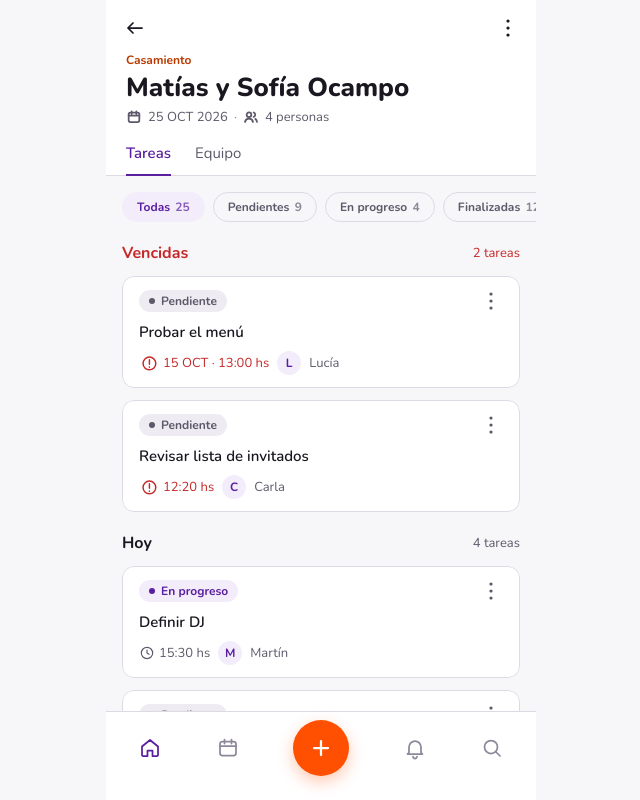
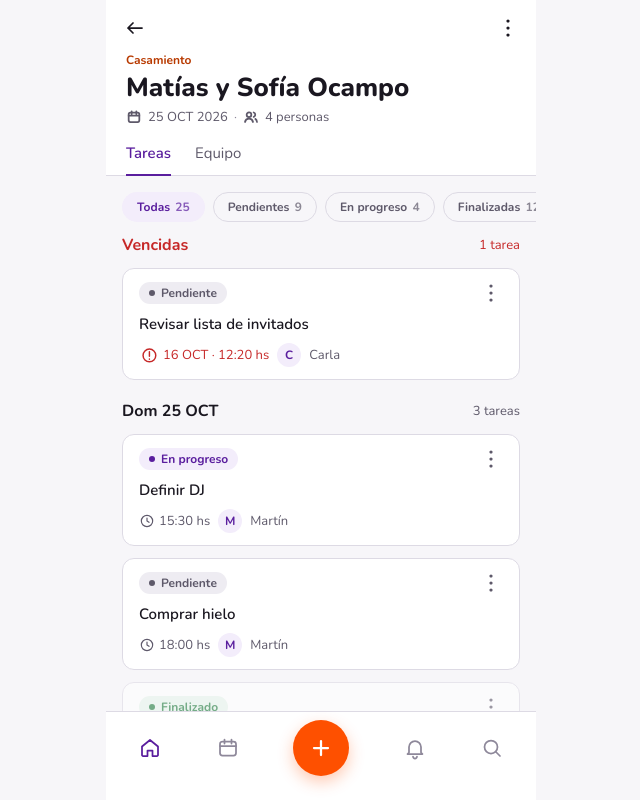
Before and after one commit to nicotirenni/chellengeux, a React (Vite) app: page / in a window 1280 px wide. Both pictures are taken after a click on the button 640 px from the left and 223 px from the top of the page. Shown: the whole page, without its empty margins (319-959 px from the left). Built offline with nearby package versions, Linux system fonts and the light colour scheme.

Commit message:
Lista por día del evento, una vencida, y deslizar con translateX sobre la capa Eliminar
Co-Authored-By: Claude Opus 5.5 <noreply@anthropic.com>
Claude-Session: https://claude.ai/code/session_01UkbFVWruwQMNfbMGh95ghE

```diff
--- a/src/components/TaskCard.css
+++ b/src/components/TaskCard.css
@@ -1,13 +1,10 @@
 .task { position: relative; }
 
-.task__clip {
-  position: relative; overflow: hidden; border-radius: var(--radius-md);
-  touch-action: pan-y;
-}
+.task__clip { position: relative; touch-action: pan-y; }
 
 .task__action {
-  position: absolute; top: 0; right: 0; bottom: 0;
-  background: var(--color-bg-danger);
+  position: absolute; top: 0; right: 0; bottom: 0; overflow: hidden;
+  background: var(--color-bg-danger); border-radius: var(--radius-md);
   display: flex; justify-content: flex-end;
 }
 .task__delete {
@@ -23,7 +20,7 @@
   padding: var(--spacing-sm) var(--spacing-md);
   background: var(--color-bg-surface);
   border: 1px solid var(--color-border-default); border-radius: var(--radius-md);
-  cursor: pointer; user-select: none; -webkit-user-select: none;
+  cursor: pointer; user-select: none; -webkit-user-select: none; touch-action: pan-y; will-change: transform;
   -webkit-tap-highlight-color: transparent;
 }
 .task__content:focus-visible { outline: 2px solid var(--color-border-accent); outline-offset: 2px; }
--- a/src/components/TaskCard.tsx
+++ b/src/components/TaskCard.tsx
@@ -18,7 +18,7 @@ type Props = {
   /** Abre el selector de estado. Sin esto, el estado no se puede tocar. */
   onStatus?: (id: string) => void;
   onEdit?: (id: string) => void;
-  /** En «Vencidas» de otro día y en «Más adelante» se muestra la fecha: `26 OCT · 13:00 hs`. */
+  /** Vencidas y días que no son el del evento muestran la fecha: `16 OCT · 12:20 hs`. */
   showDate?: boolean;
 };
 
@@ -28,15 +28,16 @@ export function TaskCard({ task, revealed, canEdit, onReveal, onDelete, onOpen,
   const dragged = useRef(false);
   const [menuOpen, setMenuOpen] = useState(false);
 
-  // Ancho revelado de la acción eliminar. Como en el Figma, el contenido se achica y no se recorta.
+  // Cuánto se desplazó la tarjeta a la izquierda. Dos capas: Eliminar fijo detrás y el contenido encima,
+  // que se mueve completo con translateX (nada se achica ni se recorta).
   const reveal = useMotionValue(0);
   const base = useRef(0);
   const locked = useRef<'x' | 'y' | null>(null);
   // Arrastre: la acción sigue al dedo 1:1 (0 → 40 px, ícono 0 → 40 %); revelado: 40 → 96 px, ícono → 100 %.
   const iconOpacity = useTransform(reveal, [0, 40, REVEAL_PX], [0, 0.4, 1]);
-  // 12 px extra quedan debajo del borde redondeado del contenido.
+  // 12 px extra quedan debajo del borde redondeado del contenido; en reposo la capa roja no asoma.
   const layerWidth = useTransform(reveal, (w) => (w > 0 ? w + 12 : 0));
-  const contentWidth = useTransform(reveal, (w) => `calc(100% - ${w}px)`);
+  const x = useTransform(reveal, (w) => -w);
 
   const settle = (to: number) => animate(reveal, to, reduce ? { duration: 0 } : { duration: 0.2, ease: 'easeOut' });
 
@@ -115,7 +116,7 @@ export function TaskCard({ task, revealed, canEdit, onReveal, onDelete, onOpen,
           role="button"
           tabIndex={0}
           aria-label={label}
-          style={{ width: contentWidth }}
+          style={{ x }}
           onPanStart={canEdit ? handlePanStart : undefined}
           onPan={canEdit ? handlePan : undefined}
           onPanEnd={canEdit ? handlePanEnd : undefined}
--- a/src/data.ts
+++ b/src/data.ts
@@ -64,38 +64,38 @@ const rows = (eventId: string, prefix: string, list: Row[]): Task[] =>
   }));
 
 /**
- * Casamiento Ocampo: 25 tareas, 9 pendientes · 4 en progreso · 12 finalizadas (Figma 84:384),
- * 12 de 25 hechas y 2 vencidas (Figma 73:3). Hoy es 16 OCT a las 14:00.
+ * Casamiento Ocampo (25 OCT): 25 tareas, 9 pendientes · 4 en progreso · 12 finalizadas (Figma 84:384),
+ * 12 de 25 hechas. Hoy es 16 OCT a las 14:00: «Revisar lista de invitados» (16 OCT · 12:20) es la única vencida (Figma 73:96).
  */
 export const seedTasks = (): Task[] => [
   ...rows('ocampo', 't', [
-    ['Definir DJ', 'progreso', 'Martín', '16 OCT', '15:30', { remoteEdit: { by: 'Martín', time: '16:00', minutesAgo: 2 } }],
+    ['Definir DJ', 'progreso', 'Martín', '25 OCT', '15:30', { remoteEdit: { by: 'Martín', time: '16:00', minutesAgo: 2 } }],
     ['Revisar lista de invitados', 'pendiente', 'Carla', '16 OCT', '12:20'],
-    ['Comprar hielo', 'pendiente', 'Martín', '16 OCT', '18:00', { priority: 'Media' }],
-    ['Confirmar catering', 'finalizado', 'Pablo', '16 OCT', '10:00'],
+    ['Comprar hielo', 'pendiente', 'Martín', '25 OCT', '18:00', { priority: 'Media' }],
+    ['Confirmar catering', 'finalizado', 'Pablo', '25 OCT', '10:00'],
   ]),
   ...rows('ocampo', 'o', [
-    ['Probar el menú', 'pendiente', 'Lucía', '15 OCT', '13:00'],
-    ['Elegir centros de mesa', 'pendiente', 'Sofía', '17 OCT', '11:00'],
-    ['Contratar fotógrafo', 'pendiente', 'Pablo', '19 OCT', '16:00', { priority: 'Alta' }],
-    ['Armar la playlist', 'pendiente', 'Martín', '20 OCT', '20:00'],
-    ['Imprimir tarjetas de mesa', 'pendiente', 'Lucía', '22 OCT', '10:30'],
-    ['Reservar transporte', 'pendiente', 'Pablo', '23 OCT', '17:00'],
-    ['Comprar souvenirs', 'pendiente', 'Sofía', '24 OCT', '12:00', { priority: 'Baja' }],
-    ['Ensayar la ceremonia', 'progreso', 'Sofía', '24 OCT', '19:00'],
-    ['Diseñar el cartel de bienvenida', 'progreso', 'Lucía', '21 OCT', '15:00'],
-    ['Coordinar la decoración', 'progreso', 'Pablo', '25 OCT', '09:00'],
-    ['Reservar el salón', 'finalizado', 'Carla', '16 OCT', '09:00'],
-    ['Reservar la iglesia', 'finalizado', 'Carla', '17 OCT', '11:00'],
-    ['Elegir alianzas', 'finalizado', 'Sofía', '18 OCT', '17:30'],
-    ['Contratar barra de tragos', 'finalizado', 'Pablo', '19 OCT', '12:00'],
-    ['Enviar invitaciones', 'finalizado', 'Lucía', '19 OCT', '09:30'],
-    ['Reservar hotel para invitados', 'finalizado', 'Lucía', '20 OCT', '14:00'],
-    ['Elegir la torta', 'finalizado', 'Sofía', '21 OCT', '16:30'],
-    ['Contratar maquillaje', 'finalizado', 'Lucía', '22 OCT', '11:30'],
-    ['Alquilar livings', 'finalizado', 'Pablo', '23 OCT', '13:30'],
-    ['Confirmar fecha del civil', 'finalizado', 'Carla', '23 OCT', '09:00'],
-    ['Elegir ambientación', 'finalizado', 'Martín', '21 OCT', '18:30'],
+    ['Pagar al fotógrafo', 'pendiente', 'Pablo', '26 OCT', '11:00', { priority: 'Alta' }],
+    ['Devolver los livings', 'pendiente', 'Pablo', '26 OCT', '16:00'],
+    ['Retirar el vestido de la tintorería', 'pendiente', 'Sofía', '27 OCT', '10:00'],
+    ['Enviar agradecimientos', 'pendiente', 'Lucía', '28 OCT', '18:00'],
+    ['Subir las fotos al álbum', 'pendiente', 'Martín', '29 OCT', '20:00'],
+    ['Cerrar cuentas con el catering', 'pendiente', 'Carla', '30 OCT', '12:00', { priority: 'Media' }],
+    ['Devolver la vajilla alquilada', 'pendiente', 'Sofía', '02 NOV', '10:30', { priority: 'Baja' }],
+    ['Elegir fotos para el álbum', 'progreso', 'Sofía', '27 OCT', '19:00'],
+    ['Escribir reseñas de proveedores', 'progreso', 'Lucía', '29 OCT', '09:00'],
+    ['Editar el video del casamiento', 'progreso', 'Martín', '31 OCT', '15:00'],
+    ['Reservar traslado al aeropuerto', 'finalizado', 'Carla', '26 OCT', '08:00'],
+    ['Confirmar la luna de miel', 'finalizado', 'Carla', '26 OCT', '09:00'],
+    ['Pagar el salón', 'finalizado', 'Carla', '26 OCT', '13:00'],
+    ['Devolver los trajes alquilados', 'finalizado', 'Pablo', '27 OCT', '12:00'],
+    ['Pagar la barra de tragos', 'finalizado', 'Pablo', '27 OCT', '17:30'],
+    ['Enviar souvenirs a quienes faltaron', 'finalizado', 'Lucía', '28 OCT', '11:00'],
+    ['Pagar al DJ', 'finalizado', 'Martín', '28 OCT', '16:30'],
+    ['Pagar el maquillaje', 'finalizado', 'Lucía', '29 OCT', '11:30'],
+    ['Pagar el hotel de invitados', 'finalizado', 'Lucía', '30 OCT', '09:00'],
+    ['Devolver los centros de mesa', 'finalizado', 'Sofía', '30 OCT', '13:30'],
+    ['Enviar fotos a la familia', 'finalizado', 'Martín', '31 OCT', '18:30'],
   ]),
   // Cumple de Juana: 8 tareas, 3 hechas, ninguna vencida.
   ...rows('juana', 'j', [
--- a/src/screens/Event.css
+++ b/src/screens/Event.css
@@ -78,10 +78,7 @@
 .tasklist__head { display: flex; align-items: center; justify-content: space-between; }
 .tasklist__head h2, .tasklist__head h3 { margin: 0; color: var(--color-text-primary); }
 .tasklist__head span { color: var(--color-text-secondary); }
-.tasklist__head--1 { padding-top: 8px; }
-.tasklist__row + .tasklist__row .tasklist__head--2 { padding-top: 0; }
-.tasklist__head--2 { padding-top: 4px; }
-.tasklist__head--2 h3 { color: var(--color-text-secondary); }
+.tasklist__row:not(:first-child) .tasklist__head { padding-top: 8px; }
 .tasklist__head.is-danger h2, .tasklist__head.is-danger span { color: var(--color-text-danger); }
 /* Finalizadas: al final del grupo, atenuadas. */
 .tasklist__task.is-done .task__content { opacity: 0.6; }
--- a/src/screens/Event.tsx
+++ b/src/screens/Event.tsx
@@ -4,7 +4,7 @@ import { Avatar, Button, FilterChip, Icon, PriorityBadge, StatusBadge } from '..
 import { Drawer, DrawerActions } from '../components/Drawer';
 import { TaskCard } from '../components/TaskCard';
 import {
-  ORGANIZER, STATUS_LABEL, TODAY_LABEL, byDue, isOverdue, listNames, sortKey, withWeekday,
+  ORGANIZER, STATUS_LABEL, byDue, isOverdue, listNames, sortKey, withWeekday,
   type EventItem, type Task, type TaskStatus,
 } from '../data';
 import { useNav } from '../nav';
@@ -21,47 +21,33 @@ const FILTERS: { id: TaskStatus | 'todas'; label: string }[] = [
 const STATUSES: TaskStatus[] = ['pendiente', 'progreso', 'finalizado'];
 
 type Row =
-  | { kind: 'head'; key: string; label: string; count: number; tone?: 'danger'; level: 1 | 2 }
+  | { kind: 'head'; key: string; label: string; count: number; tone?: 'danger' }
   | { kind: 'empty'; key: string; text: string }
   | { kind: 'task'; key: string; task: Task; showDate: boolean };
 
 const tareas = (n: number) => `${n} ${n === 1 ? 'tarea' : 'tareas'}`;
 
 /**
- * Vencidas (arriba, en rojo) → Hoy → Más adelante, agrupado por día.
- * Dentro de cada grupo: fecha y hora ascendente, finalizadas al final.
+ * Vencidas (arriba, en rojo) → un grupo por día («Dom 25 OCT», «Lun 26 OCT»…), en orden.
+ * Dentro de cada grupo: horario ascendente, finalizadas al final.
+ * Las vencidas y las de días que no son el del evento muestran la fecha: `16 OCT · 12:20 hs`.
  * Una sola lista plana para que, al reordenar, cada tarjeta se mueva a su nuevo lugar.
  */
-function buildRows(list: Task[]): Row[] {
-  const today = sortKey(TODAY_LABEL);
+function buildRows(list: Task[], eventDay: string): Row[] {
   const overdue = list.filter(isOverdue).sort(byDue);
   const rest = list.filter((t) => !isOverdue(t));
-  const hoy = rest.filter((t) => t.date === TODAY_LABEL).sort(byDue);
-  const later = rest.filter((t) => sortKey(t.date) > today).sort(byDue);
-  // Finalizadas de días que ya pasaron: no están vencidas ni son de «Más adelante».
-  const before = rest.filter((t) => sortKey(t.date) < today).sort(byDue);
-  const task = (t: Task, showDate: boolean): Row => ({ kind: 'task', key: t.id, task: t, showDate });
   const rows: Row[] = [];
   if (overdue.length > 0) {
-    rows.push({ kind: 'head', key: 'h-vencidas', label: 'Vencidas', count: overdue.length, tone: 'danger', level: 1 });
-    rows.push(...overdue.map((t) => task(t, t.date !== TODAY_LABEL)));
+    rows.push({ kind: 'head', key: 'h-vencidas', label: 'Vencidas', count: overdue.length, tone: 'danger' });
+    rows.push(...overdue.map((t): Row => ({ kind: 'task', key: t.id, task: t, showDate: true })));
   }
-  rows.push({ kind: 'head', key: 'h-hoy', label: 'Hoy', count: hoy.length, level: 1 });
-  if (hoy.length === 0) rows.push({ kind: 'empty', key: 'e-hoy', text: 'No hay tareas para hoy.' });
-  rows.push(...hoy.map((t) => task(t, false)));
-  if (later.length > 0) {
-    rows.push({ kind: 'head', key: 'h-later', label: 'Más adelante', count: later.length, level: 1 });
-    const days = [...new Set(later.map((t) => t.date))].sort((a, b) => sortKey(a) - sortKey(b));
-    for (const d of days) {
-      const ofDay = later.filter((t) => t.date === d);
-      rows.push({ kind: 'head', key: `h-${d}`, label: withWeekday(d), count: ofDay.length, level: 2 });
-      rows.push(...ofDay.map((t) => task(t, true)));
-    }
+  const days = [...new Set(rest.map((t) => t.date))].sort((a, b) => sortKey(a) - sortKey(b));
+  for (const d of days) {
+    const ofDay = rest.filter((t) => t.date === d).sort(byDue);
+    rows.push({ kind: 'head', key: `h-${d}`, label: withWeekday(d), count: ofDay.length });
+    rows.push(...ofDay.map((t): Row => ({ kind: 'task', key: t.id, task: t, showDate: d !== eventDay })));
   }
-  if (before.length > 0) {
-    rows.push({ kind: 'head', key: 'h-before', label: 'Anteriores', count: before.length, level: 1 });
-    rows.push(...before.map((t) => task(t, true)));
-  }
+  if (rows.length === 0) rows.push({ kind: 'empty', key: 'e', text: 'No hay tareas para mostrar.' });
   return rows;
 }
 
@@ -106,7 +92,7 @@ export function EventScreen({ eventId, active, openTaskId }: { eventId: string;
   // los chips, el resumen de eliminar y los números del Home.
   const all = tasks.filter((t) => t.eventId === eventId && !hidden.includes(t.id));
   const visible = all.filter((t) => filter === 'todas' || t.status === filter);
-  const rows = buildRows(visible);
+  const rows = buildRows(visible, ev.date.split(' ').slice(0, 2).join(' '));
   const sheetTask = sheet && 'taskId' in sheet ? tasks.find((t) => t.id === sheet.taskId) : undefined;
   const close = () => setSheet(null);
 
@@ -196,8 +182,8 @@ export function EventScreen({ eventId, active, openTaskId }: { eventId: string;
                   transition={{ layout: { duration: 0.25, ease: 'easeOut' } }}
                 >
                   {r.kind === 'head' ? (
-                    <div className={`tasklist__head tasklist__head--${r.level} ${r.tone === 'danger' ? 'is-danger' : ''}`}>
-                      {r.level === 1 ? <h2 className="t-subtitulo">{r.label}</h2> : <h3 className="t-cuerpo-destacado">{r.label}</h3>}
+                    <div className={`tasklist__head ${r.tone === 'danger' ? 'is-danger' : ''}`}>
+                      <h2 className="t-subtitulo">{r.label}</h2>
                       <span className="t-leyenda">{tareas(r.count)}</span>
                     </div>
                   ) : r.kind === 'empty' ? (
```
Also changed, not shown: 1 other file (tests, documents, lock files or other folders).
